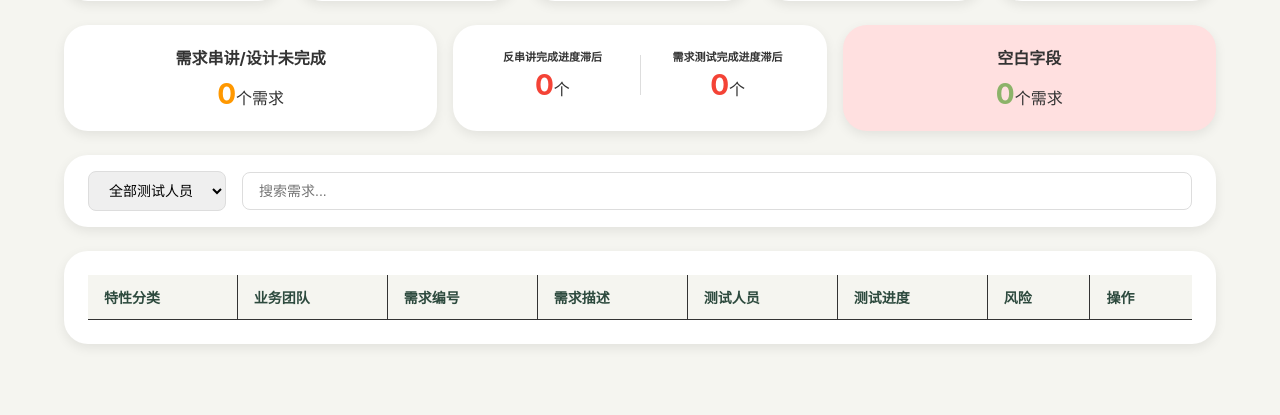
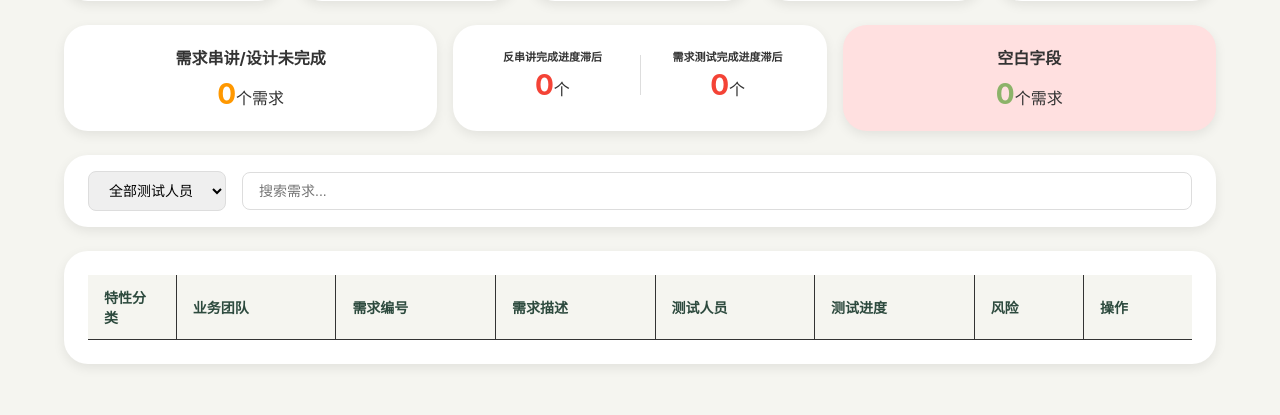
Before and after one commit to 546715115/TestPace-Track, a Flask app: page / in a window 1280 px wide. Shown: the part 385-800 px from the top of the page. Run offline with Flask 2, Linux system fonts and the light colour scheme; data that the repository does not hold is empty.

Commit message:
缩小特性分类列宽到8%，给后面列留空间

```diff
--- a/static/style.css
+++ b/static/style.css
@@ -466,6 +466,14 @@ main {
     font-weight: 600;
     color: var(--color-primary);
     font-size: 14px;
+}
+
+/* 特性分类列宽度缩小50%，给后面的列留出更多空间 */
+.requirements-table th:first-child,
+.requirements-table td:first-child {
+    width: 8%;
+    max-width: 8%;
+    min-width: 60px;
 }
 
 .requirements-table tbody tr:hover {
```
